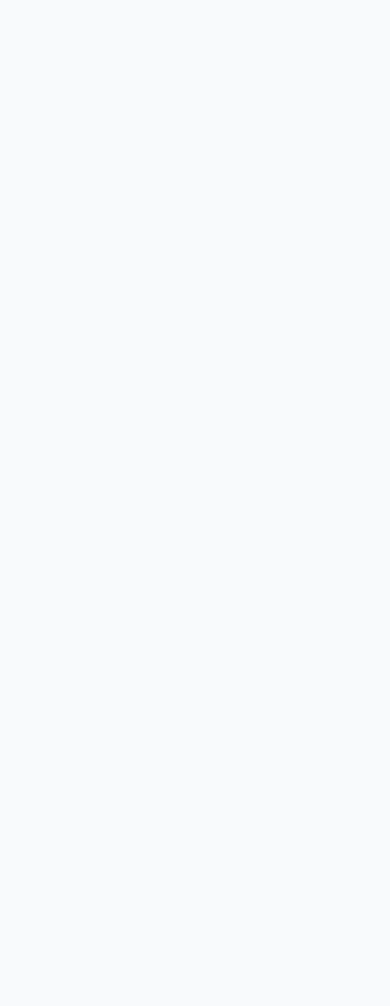
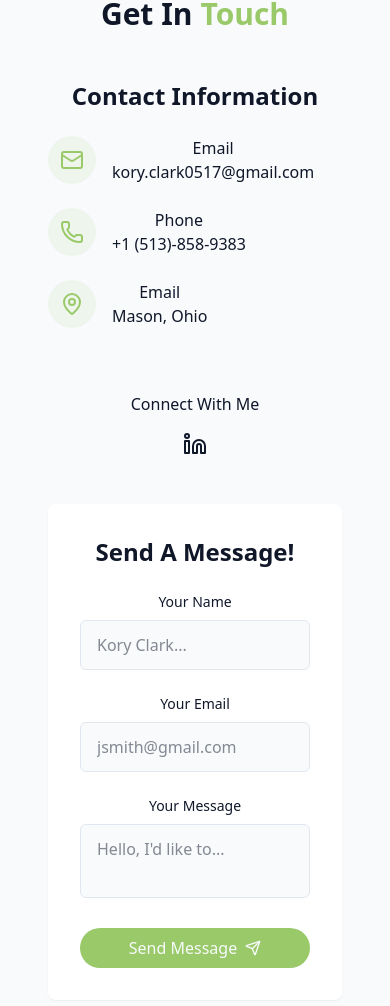
Before and after one commit to clarkkr/Portfolio-Website, a React (Vite) app: page / in a window 390 px wide. Shown: the part 6688-7694 px from the top of the page. Before the commit the page ends 6460 px from the top, so only its background shows below. Built offline with nearby package versions, Linux system fonts and the light colour scheme.

Commit message:
Complete Contact & Projects Section.

```diff
--- /dev/null
+++ b/src/Components/ContactSection.jsx
@@ -0,0 +1,168 @@
+import { Linkedin, Mail, MapPin, Phone, Send } from "lucide-react";
+import { cn } from "../lib/utils";
+import { useToast } from "../hooks/use-toast";
+import { useState } from "react";
+
+export const ContactSection = () => {
+  const { toast } = useToast();
+  const [isSubmitting, setIsSubmitting] = useState(false);
+  const handleSubmit = (e) => {
+    e.preventDefault;
+
+    setIsSubmitting(true);
+    setTimeout(() => {
+      toast({
+        title: "Message sent!",
+        description:
+          "Thank you for your message, I will get back to you as soon as possible.",
+      });
+      setIsSubmitting(false);
+    }, 1500);
+  };
+  return (
+    <section id="contact" className="py-24 px-4 relative bg-secondary/30 ">
+      <div className="container mx-auto max-w-5xl ">
+        <h2 className="text-3xl md:text-4xl font-bold mb-4 text-center">
+          Get In <span className="text-primary">Touch</span>
+        </h2>
+
+        <p className="text-center text-muted-foreground mb-12 max-w-2xl mx-auto"></p>
+
+        <div className="grid grid-cols-1 md:grid-cols-2 gap-12">
+          <div className="space-y-8">
+            <h3 className="text-2xl font-semibold mb-6">Contact Information</h3>
+
+            <div className="space-y-6 justify-center">
+              <div className="flex items-start space-x-4">
+                <div className="p-3 rounded-full bg-primary/10 ">
+                  <Mail className="h-6 w-6 text-primary" />
+                </div>
+
+                <div>
+                  <h4 className="font-medium">Email</h4>
+                  <a
+                    href="mailto:kory.clark0517@gmail.com"
+                    className="text-muted-foreground hover:text-primary transition-colors"
+                  >
+                    kory.clark0517@gmail.com
+                  </a>
+                </div>
+              </div>
+
+              <div className="flex items-start space-x-4">
+                <div className="p-3 rounded-full bg-primary/10 ">
+                  <Phone className="h-6 w-6 text-primary" />
+                </div>
+
+                <div>
+                  <h4 className="font-medium">Phone</h4>
+                  <a
+                    href="tel:+15138589383"
+                    className="text-muted-foreground hover:text-primary transition-colors"
+                  >
+                    +1 (513)-858-9383
+                  </a>
+                </div>
+              </div>
+
+              <div className="flex items-start space-x-4">
+                <div className="p-3 rounded-full bg-primary/10 ">
+                  <MapPin className="h-6 w-6 text-primary" />
+                </div>
+
+                <div>
+                  <h4 className="font-medium">Email</h4>
+                  <a className="text-muted-foreground hover:text-primary transition-colors">
+                    Mason, Ohio
+                  </a>
+                </div>
+              </div>
+            </div>
+
+            <div className="pt-8">
+              <h4 className="font-medium mb-4">Connect With Me</h4>
+              <div className="flex space-x-4 justify-center">
+                <a
+                  href="https://www.linkedin.com/in/kory-clark-1ba2b3193/"
+                  target="_blank"
+                >
+                  <Linkedin />
+                </a>
+              </div>
+            </div>
+          </div>
+
+          <div
+            className="bg-card p-8 rounded-lg shadow-xs"
+            onSubmit={handleSubmit}
+          >
+            <h3 className="text-2xl font-semibold mb-6"> Send A Message! </h3>
+
+            <form className="space-y-6">
+              <div>
+                <label
+                  htmlFor="name"
+                  className="block text-sm font-medium mb-2"
+                >
+                  Your Name
+                </label>
+                <input
+                  type="text"
+                  id="name"
+                  name="name"
+                  required
+                  className="w-full px-4 py-3 rounded-md border border-input bg-background focus:outline-hidden focus:ring-2 focus:ring-primary"
+                  placeholder="Kory Clark..."
+                />
+              </div>
+
+              <div>
+                <label
+                  htmlFor="email"
+                  className="block text-sm font-medium mb-2"
+                >
+                  Your Email
+                </label>
+                <input
+                  type="email"
+                  id="email"
+                  name="email"
+                  required
+                  className="w-full px-4 py-3 rounded-md border border-input bg-background focus:outline-hidden focus:ring-2 focus:ring-primary"
+                  placeholder="jsmith@gmail.com"
+                />
+              </div>
+
+              <div>
+                <label
+                  htmlFor="message"
+                  className="block text-sm font-medium mb-2"
+                >
+                  Your Message
+                </label>
+                <textarea
+                  id="message"
+                  name="message"
+                  required
+                  className="w-full px-4 py-3 rounded-md border border-input bg-background focus:outline-hidden focus:ring-2 focus:ring-primary resize-none"
+                  placeholder="Hello, I'd like to..."
+                />
+              </div>
+
+              <button
+                type="submit"
+                disabled={isSubmitting}
+                className={cn(
+                  "cosmic-button w-full flex items-center justify-center gap-2"
+                )}
+              >
+                {isSubmitting ? "Sending..." : "Send Message"}
+                <Send size={16} />
+              </button>
+            </form>
+          </div>
+        </div>
+      </div>
+    </section>
+  );
+};
--- a/src/Components/ProjectsSection.jsx
+++ b/src/Components/ProjectsSection.jsx
@@ -1,4 +1,4 @@
-import { ExternalLink, Github } from "lucide-react";
+import { ArrowRight, ExternalLink, Github } from "lucide-react";
 
 const projects = [
   {
@@ -60,7 +60,7 @@
                     </span>
                   ))}
                 </div>
-              </div>
+
                 <h3 className="text-xl font-semibold mb-1">{project.title}</h3>
                 <p className="text-muted-foreground text-sm mb-4">
                   {project.description}
@@ -78,7 +78,18 @@
                   </div>
                 </div>
               </div>
+            </div>
           ))}
+        </div>
+
+        <div className="text-center mt-12">
+          <a
+            className="cosmic-button w-fit flex items-center mx-auto"
+            target="_blank"
+            href="https://github.com/clarkkr"
+          >
+            Check Out My Github! <ArrowRight size={16} />
+          </a>
         </div>
       </div>
     </section>
--- a/src/Pages/Home.jsx
+++ b/src/Pages/Home.jsx
@@ -5,6 +5,7 @@
 import { AboutSection } from "../Components/AboutSection";
 import { SkillsSection } from "../Components/SkillsSection";
 import { ProjectsSection } from "../Components/ProjectsSection";
+import { ContactSection } from "../Components/ContactSection";
 
 export const Home = () => {
   return (
@@ -21,6 +22,7 @@
         <AboutSection />
         <SkillsSection />
         <ProjectsSection />
+        <ContactSection />
       </main>
       {/* Footer*/}
     </div>
```
Lines whose indentation alone changed are shown as unchanged.
